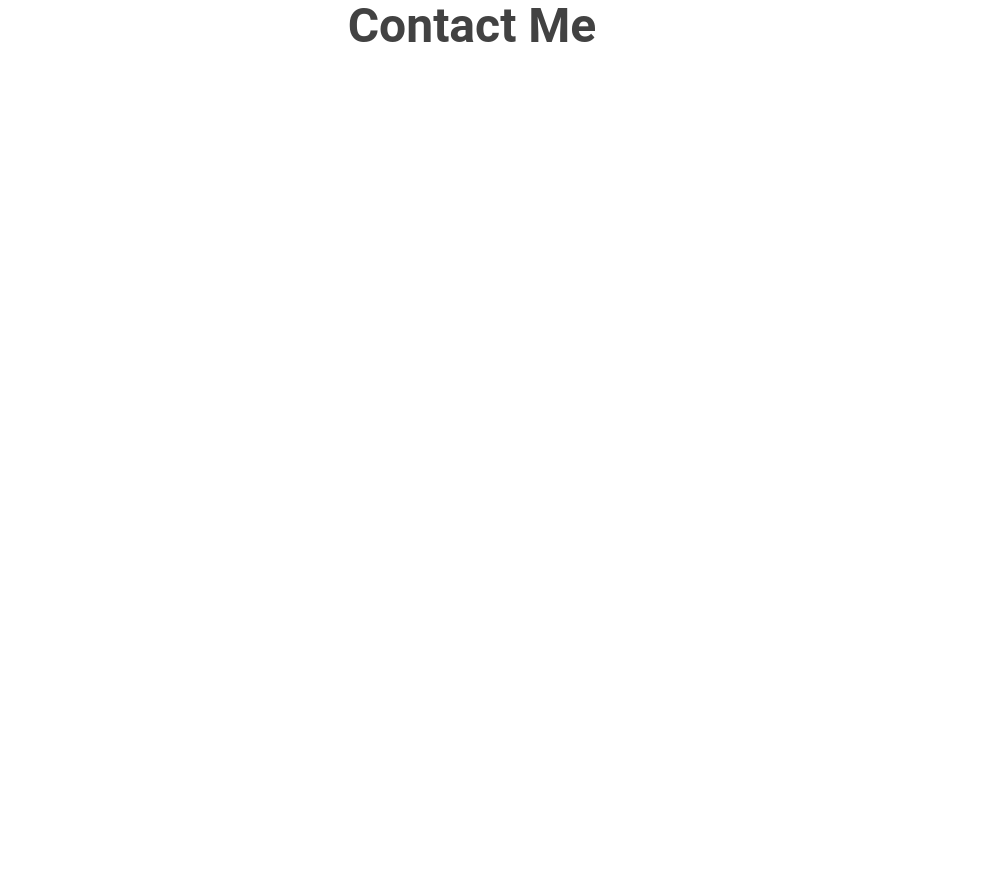
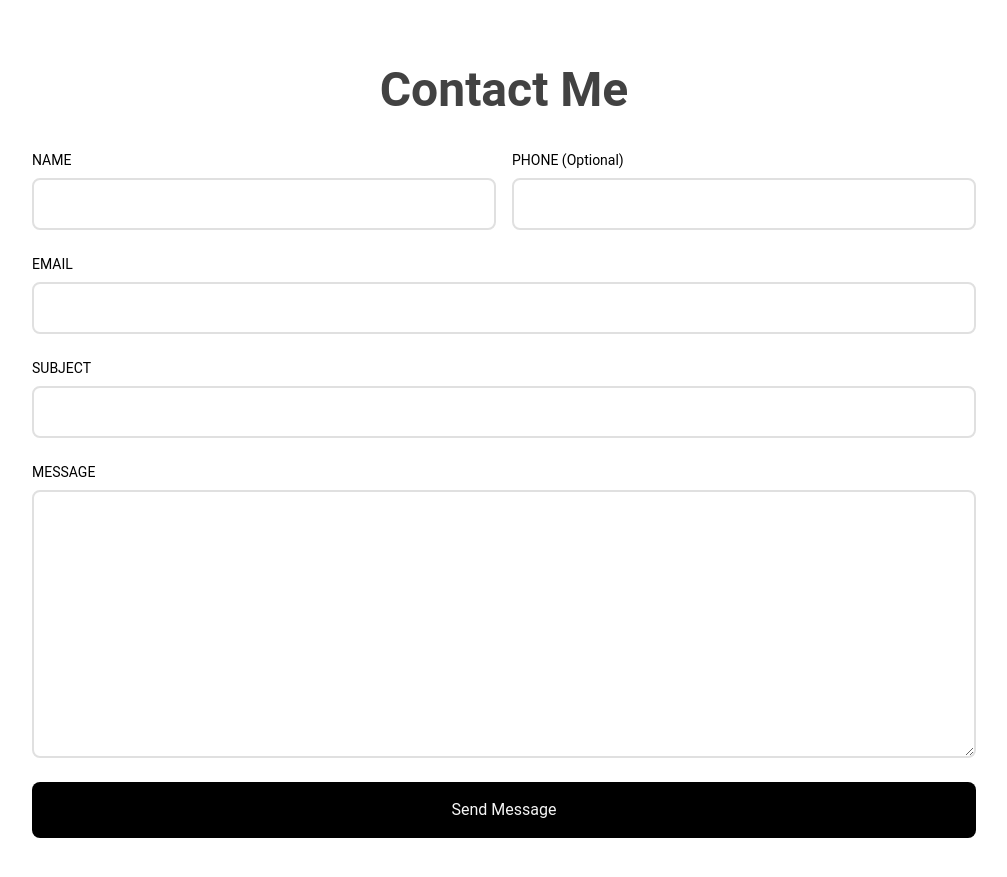
Before and after one commit to christiantegene/portfolio, a React (Vite) app: page / in a window 1280 px wide. Shown: the part 5100-5977 px from the top of the page, without its empty margins (168-1175 px from the left). Before the commit the page ends 5862 px from the top, so only its background shows below. Built offline with nearby package versions, Linux system fonts and the light colour scheme.

Commit message:
Contact Form completed

```diff
--- a/src/components/ContactMe.jsx
+++ b/src/components/ContactMe.jsx
@@ -2,10 +2,39 @@ import React from 'react'
 
 const ContactMe = () => {
     return (
-        <div id='contact'>
-            <div className='w-full h-screen'>
+        <div id='contact' className='max-w-[1040px] m-auto md:pl-20 p-4 py-16'>
+            {/* <div className='w-full h-screen'> */}
                 <h1 className='text-center pt-10 pb-5 sm:text-5xl text-4xl font-bold text-gray-800'>Contact Me</h1>
-            </div>
+                <form action="https://getform.io/f/08f3b415-570e-43eb-88ae-bf7ef6a73e31" method='POST' encType='multipart/form-data'>
+                    <div className='grid md:grid-cols-2 gap-4 w-full py-2'>
+                        <div className='flex flex-col'>
+                            <label className='uppercase text-sm py-2'>Name</label>
+                            <input className='border-2 rounded-lg p-3 flex border-gray-300' type="text" name='name'/>
+                        </div>
+                        <div className='flex flex-col'>
+                            <label className='text-sm py-2'>PHONE (Optional)</label>
+                            <input className='border-2 rounded-lg p-3 flex border-gray-300' type="text" name='phone'/>
+                        </div>
+                    </div>
+                    <div>
+                        <div className='flex flex-col py-2'>
+                            <label className='uppercase text-sm py-2'>Email</label>
+                            <input className='border-2 rounded-lg p-3 flex border-gray-300' type="email" name='email'/>
+                        </div>
+                        <div className='flex flex-col py-2'>
+                            <label className='uppercase text-sm py-2'>Subject</label>
+                            <input className='border-2 rounded-lg p-3 flex border-gray-300' type="text" name='subject'/>
+                        </div>
+                        <div className='flex flex-col py-2'>
+                            <label className='uppercase text-sm py-2'>Message</label>
+                            <textarea className='border-2 rounded-lg p-3 flex border-gray-300' rows="10" name='message'></textarea>
+                        </div>
+                        <button className='bg-black hover:bg-orange-800 text-gray-100 mt-4 w-full p-4 rounded-lg'>
+                            Send Message
+                        </button>
+                    </div>
+                </form>
+            {/* </div> */}
         </div>
     )
 }
--- a/src/components/Portfolio.jsx
+++ b/src/components/Portfolio.jsx
@@ -11,9 +11,9 @@ const Portfolio = () => {
             <h1 className='text-center pt-10 pb-5 sm:text-5xl text-4xl font-bold text-gray-800'>Portfolio</h1>
             {/* </div> */}
             <div className='grid sm:grid-cols-1 gap-12'>
-                < Project img={autonexusImg} title='AutoNexus' tagline='A dealership management platform built to help car dealerships manage their inventory, sales, and services' repo='https://gitlab.com/christiantegene/autonexus' />
-                < Project img={conferencehqImg} title='ConferenceHQ' tagline='An application for event planners to organize an in-person or virtual conference from anywhere' repo='https://gitlab.com/christiantegene/conferencehq' />
-                < Project img={healthgptImg} title='HealthGPT' tagline='An application designed to help users track their caloric intake and expenditure to promote a healthy lifestyle' repo='https://gitlab.com/caloriecounters/healthgpt'/>
+                < Project img={autonexusImg} title='AutoNexus' tagline='A dealership management platform built to help car dealerships manage their inventory, sales, and services' repo='https://gitlab.com/christiantegene/autonexus' link={null}/>
+                < Project img={conferencehqImg} title='ConferenceHQ' tagline='An application for event planners to organize an in-person or virtual conference from anywhere' repo='https://gitlab.com/christiantegene/conferencehq' link={null}/>
+                < Project img={healthgptImg} title='HealthGPT' tagline='An application designed to help users track their caloric intake and expenditure to promote a healthy lifestyle' repo='https://gitlab.com/caloriecounters/healthgpt' link='https://healthgpt-frontend-production.up.railway.app/' />
             </div>
         </div>
     )
--- a/src/components/Project.jsx
+++ b/src/components/Project.jsx
@@ -1,6 +1,28 @@
 import React from 'react'
 
-const Project = ({img, title, tagline, repo}) => {
+const Project = ({img, title, tagline, repo, link}) => {
+    if (link) {
+        return (
+            <div className='relative flex items-center justify-center h-auto w-full shadow-xl shadow-gray-400 rounded-xl group hover:bg-gradient-to-r from-orange-300 to-orange-800'>
+                <img src={img} alt="/" className='rounded-xl group-hover:opacity-10' />
+                <div className='hidden group-hover:block absolute top-[50%] left-[50%] translate-x-[-50%] translate-y-[-50%]'>
+                    <h3 className='tex-2xl font-bold text-white tracking-wider text-center'>
+                        {title}
+                    </h3>
+                    <p className='pb-4 pt-2 text-white text-center'>
+                        {tagline}
+                    </p>
+                    <a href={repo} target="_blank" rel="noopener noreferrer">
+                        <p className='text-center p-3 rounded-lg bg-white text-gray-700 font-bold cursor-pointer tect-lg'>Repo</p>
+                    </a>
+                    <a className='p-1' href={link} target="_blank" rel="noopener noreferrer" >
+                        <p className='text-center p-3 rounded-lg bg-white text-gray-700 font-bold cursor-pointer tect-lg'>Link</p>
+                    </a>
+                </div>
+            </div>
+        )
+    }
+    else {
         return (
             <div className='relative flex items-center justify-center h-auto w-full shadow-xl shadow-gray-400 rounded-xl group hover:bg-gradient-to-r from-orange-300 to-orange-800'>
                 <img src={img} alt="/" className='rounded-xl group-hover:opacity-10' />
@@ -19,4 +41,6 @@ const Project = ({img, title, tagline, repo}) => {
         )
     }
 
+}
+
 export default Project
--- a/src/components/Sidenav.jsx
+++ b/src/components/Sidenav.jsx
@@ -17,23 +17,23 @@ const Sidenav = () => {
             {
                 nav ? (
                     <div className='fixed w-full h-screen bg-white/90 flex flex-col justify-center items-center z-20'>
-                        <a href="#home" className='w-[75%] flex justify-center items-center rounded-full shadow-lg bg-gray-100 shadow-gray-400 m-2 p-4 cursor-pointer hover:scale-110 ease-in duration-200'>
+                        <a onClick={handleNav} href="#home" className='w-[75%] flex justify-center items-center rounded-full shadow-lg bg-gray-100 shadow-gray-400 m-2 p-4 cursor-pointer hover:scale-110 ease-in duration-200'>
                             <AiOutlineHome size={20} />
                             <span className='pl-4'>Home</span>
                         </a>
-                        <a href="#about" className='w-[75%] flex justify-center items-center rounded-full shadow-lg bg-gray-100 shadow-gray-400 m-2 p-4 cursor-pointer hover:scale-110 ease-in duration-200'>
+                        <a onClick={handleNav} href="#about" className='w-[75%] flex justify-center items-center rounded-full shadow-lg bg-gray-100 shadow-gray-400 m-2 p-4 cursor-pointer hover:scale-110 ease-in duration-200'>
                             <BsPerson size={20} />
                             <span className='pl-4'>About Me</span>
                         </a>
-                        <a href="#skills" className='w-[75%] flex justify-center items-center rounded-full shadow-lg bg-gray-100 shadow-gray-400 m-2 p-4 cursor-pointer hover:scale-110 ease-in duration-200'>
+                        <a onClick={handleNav} href="#skills" className='w-[75%] flex justify-center items-center rounded-full shadow-lg bg-gray-100 shadow-gray-400 m-2 p-4 cursor-pointer hover:scale-110 ease-in duration-200'>
                             <AiOutlineProject size={20} />
-                            <span className='pl-4'>Skills</span>
+                            <span className='pl-4'>My Skills</span>
                         </a>
-                        <a href="#portfolio" className='w-[75%] flex justify-center items-center rounded-full shadow-lg bg-gray-100 shadow-gray-400 m-2 p-4 cursor-pointer hover:scale-110 ease-in duration-200'>
+                        <a onClick={handleNav} href="#portfolio" className='w-[75%] flex justify-center items-center rounded-full shadow-lg bg-gray-100 shadow-gray-400 m-2 p-4 cursor-pointer hover:scale-110 ease-in duration-200'>
                             <GrProjects size={20} />
-                            <span className='pl-4'>Projects</span>
+                            <span className='pl-4'>Portfolio</span>
                         </a>
-                        <a href="#contact" className=' w-[75%] flex justify-center items-center rounded-full shadow-lg bg-gray-100 shadow-gray-400 m-2 p-4 cursor-pointer hover:scale-110 ease-in duration-200'>
+                        <a onClick={handleNav} href="#contact" className=' w-[75%] flex justify-center items-center rounded-full shadow-lg bg-gray-100 shadow-gray-400 m-2 p-4 cursor-pointer hover:scale-110 ease-in duration-200'>
                             <AiOutlineMail size={20} />
                             <span className='pl-4'>Contact Me</span>
                         </a>
```
Lines whose indentation alone changed are shown as unchanged.
